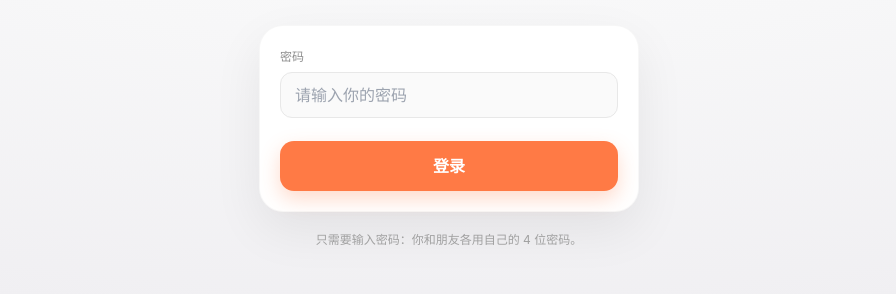
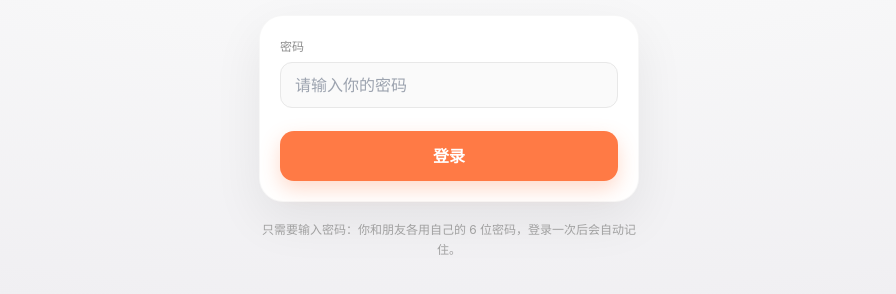
Before and after one commit to GHL2006/kapi-ledger, a plain HTML site: page index.html in a window 1280 px wide. Shown: the part 312-606 px from the top of the page, without its empty margins (191-1087 px from the left). Drawn offline with Linux system fonts and the light colour scheme.

Commit message:
登录改为 6 位密码：index.html

```diff
--- a/index.html
+++ b/index.html
@@ -25,7 +25,7 @@
         <p id="loginError" class="login-error hidden"></p>
       </form>
 
-      <p class="login-tip">只需要输入密码：你和朋友各用自己的 4 位密码。</p>
+      <p class="login-tip">只需要输入密码：你和朋友各用自己的 6 位密码，登录一次后会自动记住。</p>
       <p id="configWarning" class="config-warning hidden">⚠️ 还没配置 Supabase：请打开 js/config.js 填入项目 URL 和 anon key。</p>
     </div>
   </section>
```
